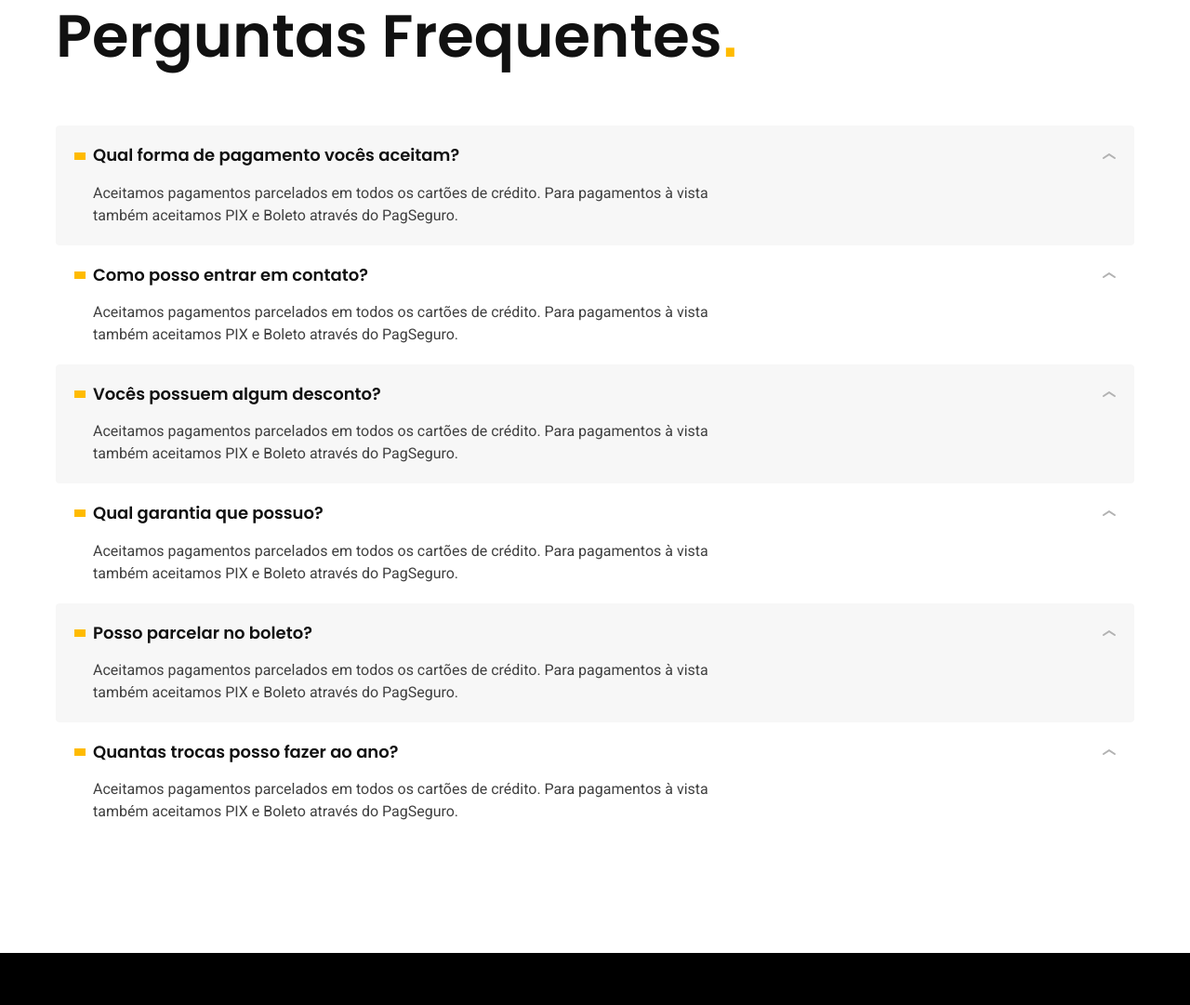
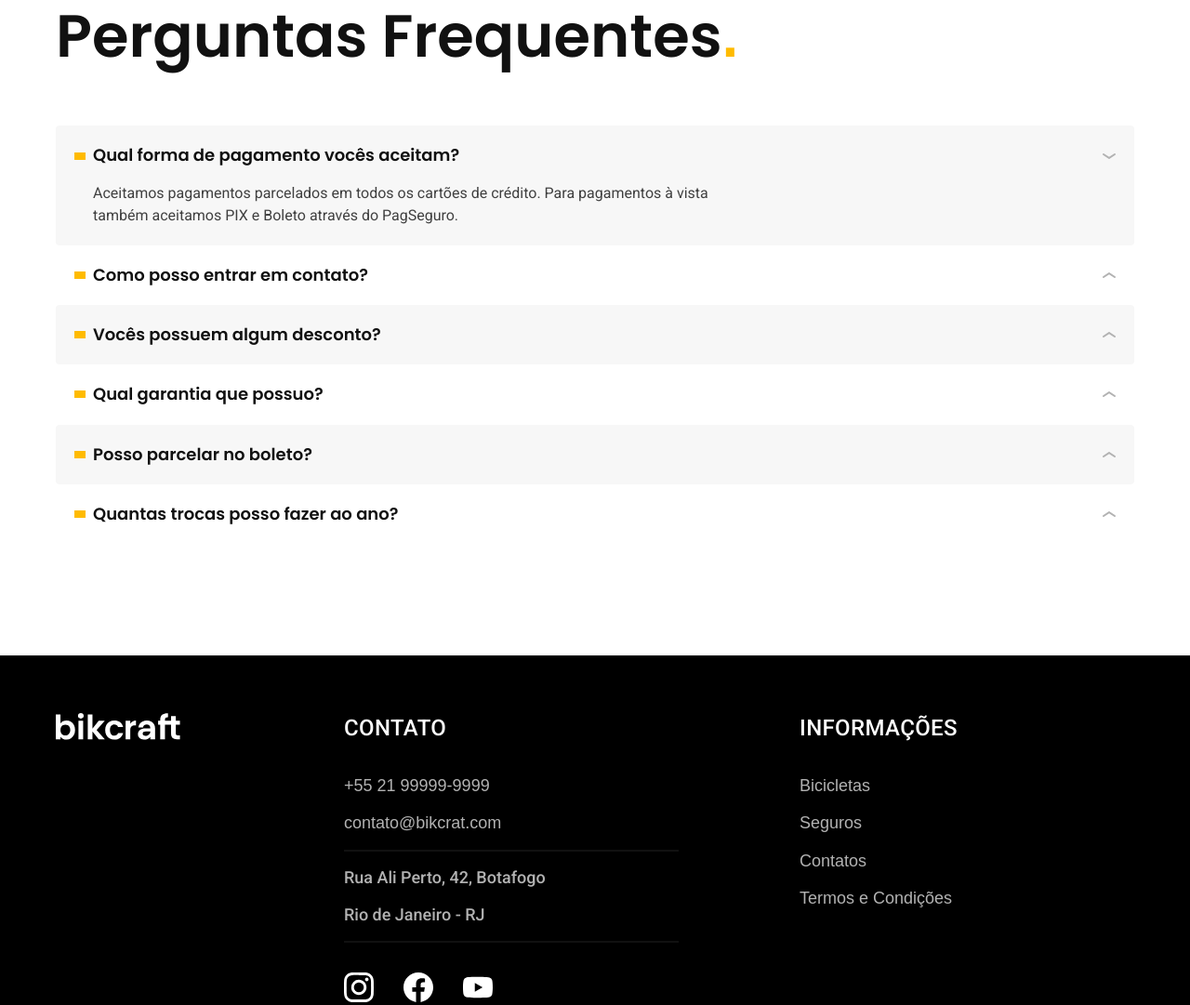
Before and after one commit to jotaFonseca/bikcraft, a plain HTML site: page seguros.html in a window 1280 px wide. Shown: the part 1707-2788 px from the top of the page at 93% size. Drawn offline with Linux system fonts and the light colour scheme.

Commit message:
commit js  perguntas frequentes

```diff
--- a/assets/css/seguros/perguntas.css
+++ b/assets/css/seguros/perguntas.css
@@ -16,15 +16,19 @@
     background-color: var(--cor-1);
 }
 
-.questions dt {
+.questions button {
     display: grid;
     grid-template-columns: auto 1fr auto;
     align-items: center;
     gap: 8px;
     cursor: pointer;
+    border: none;
+    background: none;
+    width: 100%;
+    text-align: left;
 }
 
-.questions dt::before {
+.questions button::before {
     content: '';
     display: inline-block;
     width: 12px;
@@ -32,7 +36,7 @@
     background-color: var(--cor-p1);
 }
 
-.questions dt::after {
+.questions button::after {
     content: '';
     display: inline-block;
     width: 14px;
@@ -41,8 +45,17 @@
     transition: 0.3s;
 }
 
-.questions dt:hover:after {
+.questions button:hover::after,
+.questions button[aria-expanded='true']::after{
     transform: rotate(180deg);
+}
+
+.questions dd {
+    display: none;
+}
+
+.questions dd.ativa {
+    display: block;
 }
 
 .questions dd {
--- a/assets/js/script.js
+++ b/assets/js/script.js
@@ -24,3 +24,24 @@ function ativarProduto(parametro) {
 }
 
 parametros.forEach(ativarProduto);
+
+
+// Perguntas Frequentes
+
+const perguntas = document.querySelectorAll('.questions button');
+
+function ativarPergunta(e) {
+    const pergunta = e.currentTarget;
+    const controls = pergunta.getAttribute('aria-controls');
+    const resposta = document.getElementById(controls);
+
+    resposta.classList.toggle('ativa');
+    const ativa = resposta.classList.contains('ativa');
+    pergunta.setAttribute('aria-expanded', ativa);
+}
+
+function eventoPerguntas(pergunta) {
+    pergunta.addEventListener('click', ativarPergunta);
+}
+
+perguntas.forEach(eventoPerguntas);
--- a/seguros.html
+++ b/seguros.html
@@ -117,28 +117,28 @@
 
         <dl>
             <div>
-                <dt class="font-1-mb">Qual forma de pagamento vocês aceitam?</dt>
-                <dd class="font-2-s cor-9">Aceitamos pagamentos parcelados em todos os cartões de crédito. Para pagamentos à vista também aceitamos PIX e Boleto através do PagSeguro.</dd>
+                <dt><button class="font-1-mb" aria-controls="question1" aria-expanded="true">Qual forma de pagamento vocês aceitam?</button></dt>
+                <dd id="question1" class="font-2-s cor-9 ativa">Aceitamos pagamentos parcelados em todos os cartões de crédito. Para pagamentos à vista também aceitamos PIX e Boleto através do PagSeguro.</dd>
             </div>
             <div>
-                <dt class="font-1-mb">Como posso entrar em contato?</dt>
-                <dd class="font-2-s cor-9">Aceitamos pagamentos parcelados em todos os cartões de crédito. Para pagamentos à vista também aceitamos PIX e Boleto através do PagSeguro.</dd>
+                <dt><button class="font-1-mb" aria-controls="question2" aria-expanded="false">Como posso entrar em contato?</button></dt>
+                <dd id="question2" class="font-2-s cor-9">Aceitamos pagamentos parcelados em todos os cartões de crédito. Para pagamentos à vista também aceitamos PIX e Boleto através do PagSeguro.</dd>
             </div>
             <div>
-                <dt class="font-1-mb">Vocês possuem algum desconto?</dt>
-                <dd class="font-2-s cor-9">Aceitamos pagamentos parcelados em todos os cartões de crédito. Para pagamentos à vista também aceitamos PIX e Boleto através do PagSeguro.</dd>
+                <dt><button class="font-1-mb" aria-controls="question3" aria-expanded="false">Vocês possuem algum desconto?</button></dt>
+                <dd id="question3" class="font-2-s cor-9">Aceitamos pagamentos parcelados em todos os cartões de crédito. Para pagamentos à vista também aceitamos PIX e Boleto através do PagSeguro.</dd>
             </div>
             <div>
-                <dt class="font-1-mb">Qual garantia que possuo?</dt>
-                <dd class="font-2-s cor-9">Aceitamos pagamentos parcelados em todos os cartões de crédito. Para pagamentos à vista também aceitamos PIX e Boleto através do PagSeguro.</dd>
+                <dt><button class="font-1-mb" aria-controls="question4" aria-expanded="false">Qual garantia que possuo?</button></dt>
+                <dd id="question4" class="font-2-s cor-9">Aceitamos pagamentos parcelados em todos os cartões de crédito. Para pagamentos à vista também aceitamos PIX e Boleto através do PagSeguro.</dd>
             </div>
             <div>
-                <dt class="font-1-mb">Posso parcelar no boleto?</dt>
-                <dd class="font-2-s cor-9">Aceitamos pagamentos parcelados em todos os cartões de crédito. Para pagamentos à vista também aceitamos PIX e Boleto através do PagSeguro.</dd>
+                <dt><button  class="font-1-mb" aria-controls="question5" aria-expanded="false">Posso parcelar no boleto?</button></dt>
+                <dd id="question5" class="font-2-s cor-9">Aceitamos pagamentos parcelados em todos os cartões de crédito. Para pagamentos à vista também aceitamos PIX e Boleto através do PagSeguro.</dd>
             </div>
             <div>
-                <dt class="font-1-mb">Quantas trocas posso fazer ao ano?</dt>
-                <dd class="font-2-s cor-9">Aceitamos pagamentos parcelados em todos os cartões de crédito. Para pagamentos à vista também aceitamos PIX e Boleto através do PagSeguro.</dd>
+                <dt><button class="font-1-mb" aria-controls="question6" aria-expanded="false">Quantas trocas posso fazer ao ano?</button></dt>
+                <dd id="question6" class="font-2-s cor-9">Aceitamos pagamentos parcelados em todos os cartões de crédito. Para pagamentos à vista também aceitamos PIX e Boleto através do PagSeguro.</dd>
             </div>
         </dl>
     </article>
```
